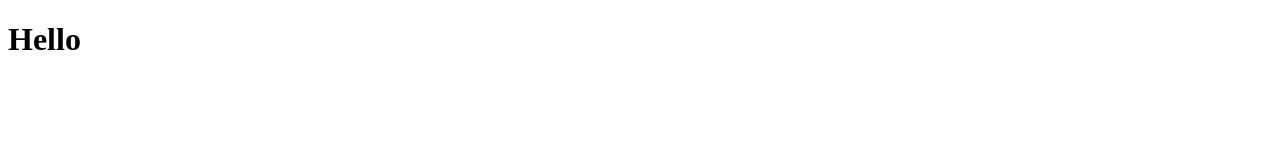
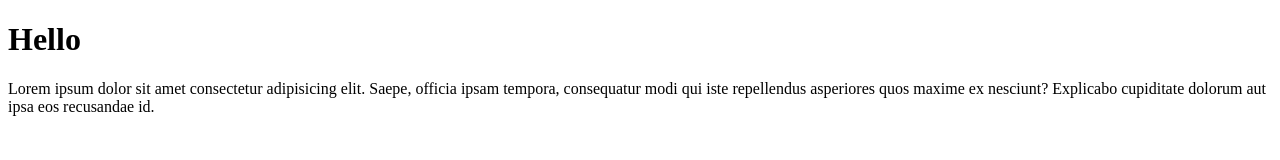
Before and after one commit to slefved/test-git, a plain HTML site: page index.html in a window 1280 px wide. Drawn offline with Linux system fonts and the light colour scheme.

Commit message:
feat: adhaudhaudh
Lorjwuhue wduwhfuhwf wduhwu wfwuhud wduhwudh wduhuwf wfwuhud

Paragraph 2 auhaudhau aeuaheuh

Paragraph 3 audaduh

```diff
--- a/index.html
+++ b/index.html
@@ -8,6 +8,9 @@
 <body>
   <div>
     <h1>Hello</h1>
+    <p>
+      Lorem ipsum dolor sit amet consectetur adipisicing elit. Saepe, officia ipsam tempora, consequatur modi qui iste repellendus asperiores quos maxime ex nesciunt? Explicabo cupiditate dolorum aut ipsa eos recusandae id.
+    </p>
   </div>
 </body>
 </html>
```
